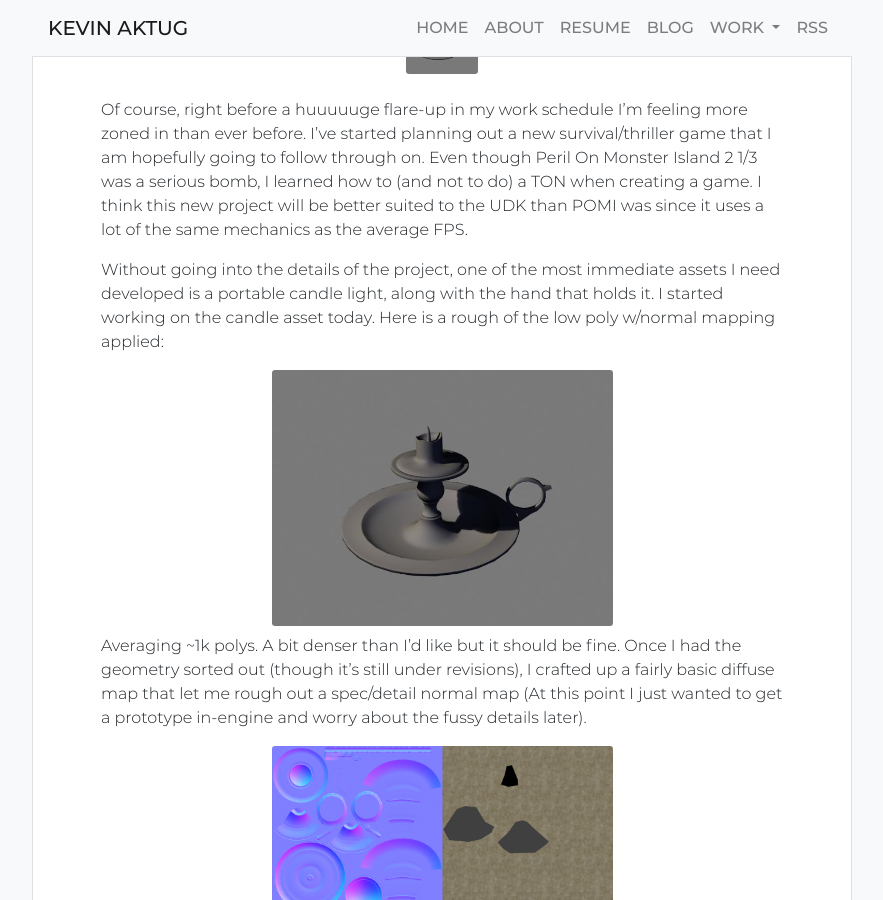
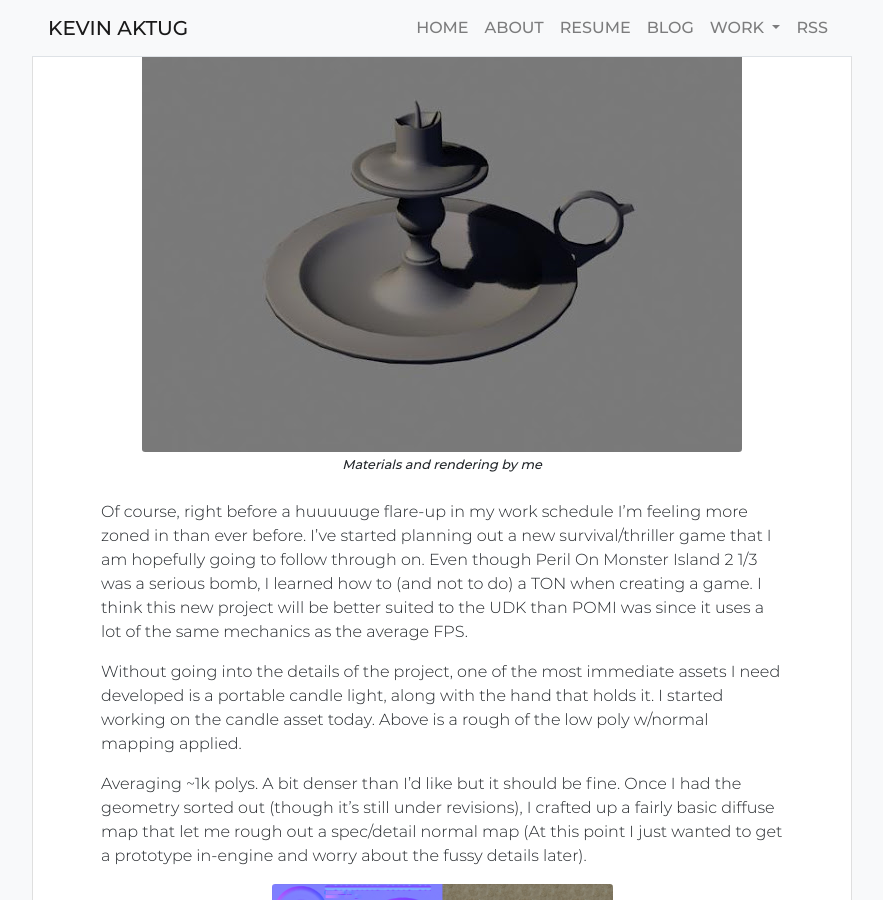
Before and after one commit to Kmagameguy/portfolio, a Jekyll site: the page built from _posts/2013-01-14-back-on-wagon.md, in a window 1280 px wide and 900 px high, scrolled down 340 px. Shown: the whole window, without its empty margins (198-1081 px from the left). Built offline with Jekyll 4.4.1, drawn with Linux system fonts in a browser that asks for light colours.

Commit message:
Fixup 'Back on the Wagon' Post

```diff
--- a/_posts/2013-01-14-back-on-wagon.md
+++ b/_posts/2013-01-14-back-on-wagon.md
@@ -4,6 +4,8 @@ title: Back to Basics
 author: Kevin
 tags:
 thumbnail: /assets/images/posts/2013-01-14-back-on-the-wagon/thumb.jpg
+thumbnail_alt: A grayscale rendering of an unlit candle
+thumbnail_credit: Materials and rendering by me
 ---
 
 Of course, right before a huuuuuge flare-up in my work schedule I'm feeling more zoned in than ever before.
@@ -13,11 +15,7 @@ I think this new project will be better suited to the UDK than POMI was since it
 
 Without going into the details of the project, one of the most immediate assets
 I need developed is a portable candle light, along with the hand that holds it.
-I started working on the candle asset today. Here is a rough of the low poly w/normal mapping applied:
-
-{% include lightboxImage.html
-  img_path =  '/assets/images/posts/2013-01-14-back-on-the-wagon/gray_candle.jpg'
-%}
+I started working on the candle asset today. Above is a rough of the low poly w/normal mapping applied.
 
 Averaging ~1k polys. A bit denser than I'd like but it should be fine.
 Once I had the geometry sorted out (though it's still under revisions), I crafted up a fairly basic diffuse
```
Also changed, not shown: assets/images/posts/2013-01-14-back-on-the-wagon/gray_candle.jpg (deleted), assets/images/posts/2013-01-14-back-on-the-wagon/thumb.jpg.
